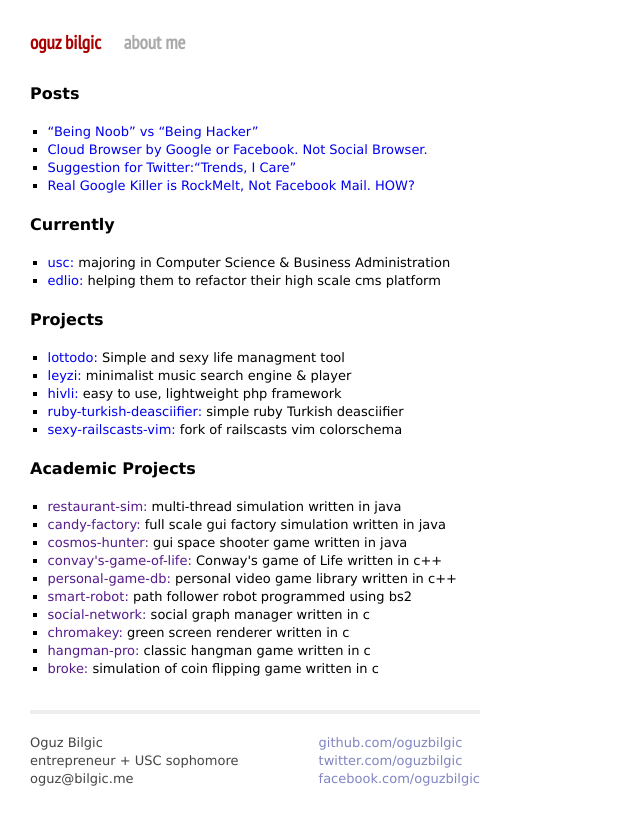
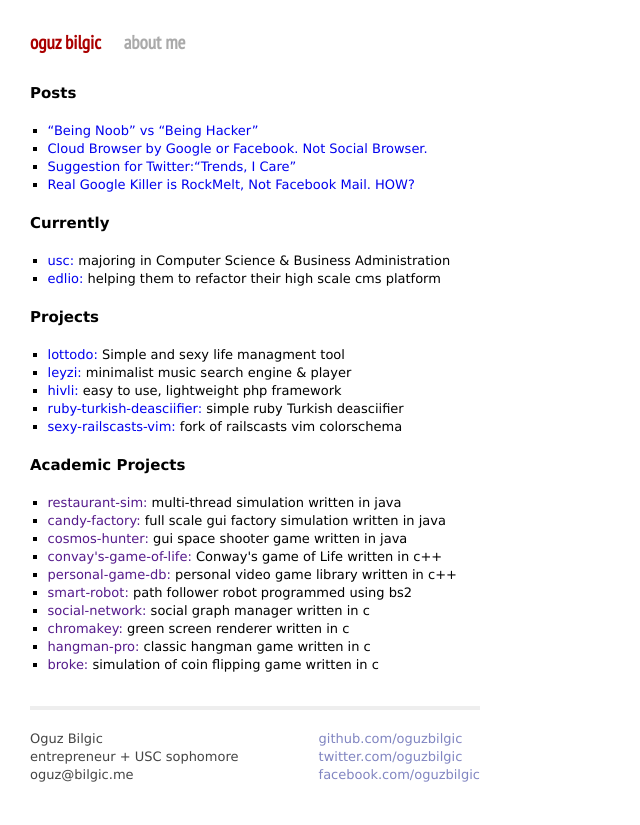
Before and after one commit to oguzbilgic/oguzbilgic.github.com, a Jekyll site: the page built from index.html, in a window 1280 px wide. Shown: the top 825 px of the page, without its empty margins (0-640 px from the left). Built offline with Jekyll 4.4.1, drawn with Linux system fonts in a browser that asks for light colours; Markdown is read by kramdown in place of the engine named in the settings.

Commit message:
Remove justifying

```diff
--- a/stylesheets/style.css
+++ b/stylesheets/style.css
@@ -19,7 +19,6 @@
   background-color: white;
   font-family: 'PT Sans Narrow', sans-serif;
   font-family: verdana;
-  text-align: center;
 }
 
 ::-moz-selection { background: #fe57a1; color: #fff; text-shadow: none; }
@@ -27,11 +26,16 @@
 
 h1 {
   margin-bottom: 1em;
-  font-size: 18px
+  font-size: 17px
 }
 
-h2, h3, h4, h5, h6 {
-  font-size: 16px
+h2 {
+  font-size: 15px
+}
+
+h3, h4, h5, h6 {
+  font-size: 13px;
+  font-weight: bold;
 }
 
 p {
@@ -86,7 +90,6 @@
 /*****************************************************************************/
 
 .site {
-  text-align: justify;
   width: 450px;
   margin: 3em auto 2em auto;
   float: left;
```
